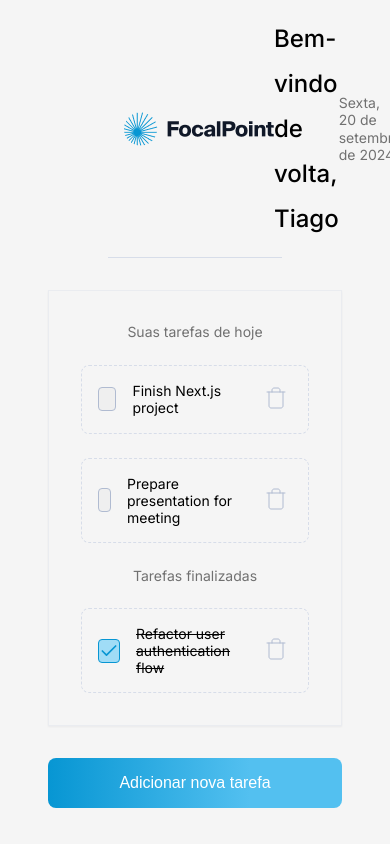
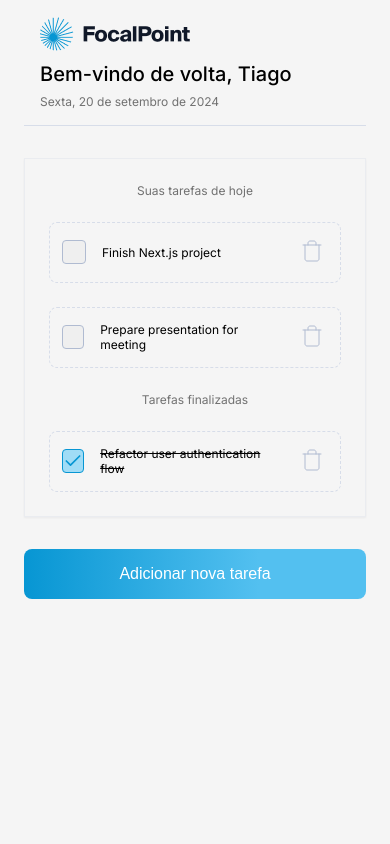
Before and after one commit to TiagoM13/teste_legaplan, a Next.js app: page / in a window 390 px wide. Built offline with nearby package versions, Linux system fonts and the light colour scheme.

Commit message:
styles: add responsive

```diff
--- a/src/app/home/styles.module.scss
+++ b/src/app/home/styles.module.scss
@@ -3,6 +3,11 @@
 .container {
   padding-left: 3rem;
   padding-right: 3rem;
+
+  @media (max-width: 480px) {
+    padding-left: 1.5rem;
+    padding-right: 1.5rem;
+  }
 }
 
 .content {
--- a/src/components/header/index.tsx
+++ b/src/components/header/index.tsx
@@ -15,12 +15,12 @@
 
   return (
     <header className={styles.container}>
-      <Image
-        src={logo}
-        width={150}
-        height={36}
-        alt="Logo"
-      />
+      <div>
+        <Image
+          src={logo}
+          alt="Logo"
+        />
+      </div>
 
       <h1>Bem-vindo de volta, {username}</h1>
       <span>{date}</span>
--- a/src/components/header/styles.module.scss
+++ b/src/components/header/styles.module.scss
@@ -21,4 +21,20 @@
     line-height: 1.25;
     color: rgba(0, 0, 0, 0.541);
   }
+
+  @media (max-width: 1080px) {
+    h1 {
+      font-size: 1.25rem;
+    }
+
+    span {
+      font-size: 0.75rem;
+    }
+  }
+
+  @media (max-width: 840px) {
+    flex-direction: column;
+    align-items: flex-start;
+    margin: 0;
+  }
 }
--- a/src/components/modal/styles.module.scss
+++ b/src/components/modal/styles.module.scss
@@ -31,4 +31,8 @@
     font-weight: 500;
     line-height: 1.875;
   }
+
+  @media (max-width: 480px) {
+    height: 100%;
+  }
 }
--- a/src/components/task/styles.module.scss
+++ b/src/components/task/styles.module.scss
@@ -35,6 +35,14 @@
       cursor: pointer;
     }
   }
+
+  @media (max-width: 480px) {
+    padding: 0.75rem;
+
+    span {
+      font-size: 0.75rem;
+    }
+  }
 }
 
 .content {
--- a/src/components/tasks-list/styles.module.scss
+++ b/src/components/tasks-list/styles.module.scss
@@ -17,4 +17,12 @@
     line-height: 1.25;
     color: rgba(0, 0, 0, 0.541);
   }
+
+  @media (max-width: 480px) {
+    padding: 1.5rem;
+
+    h3 {
+      font-size: 0.75rem;
+    }
+  }
 }
```
